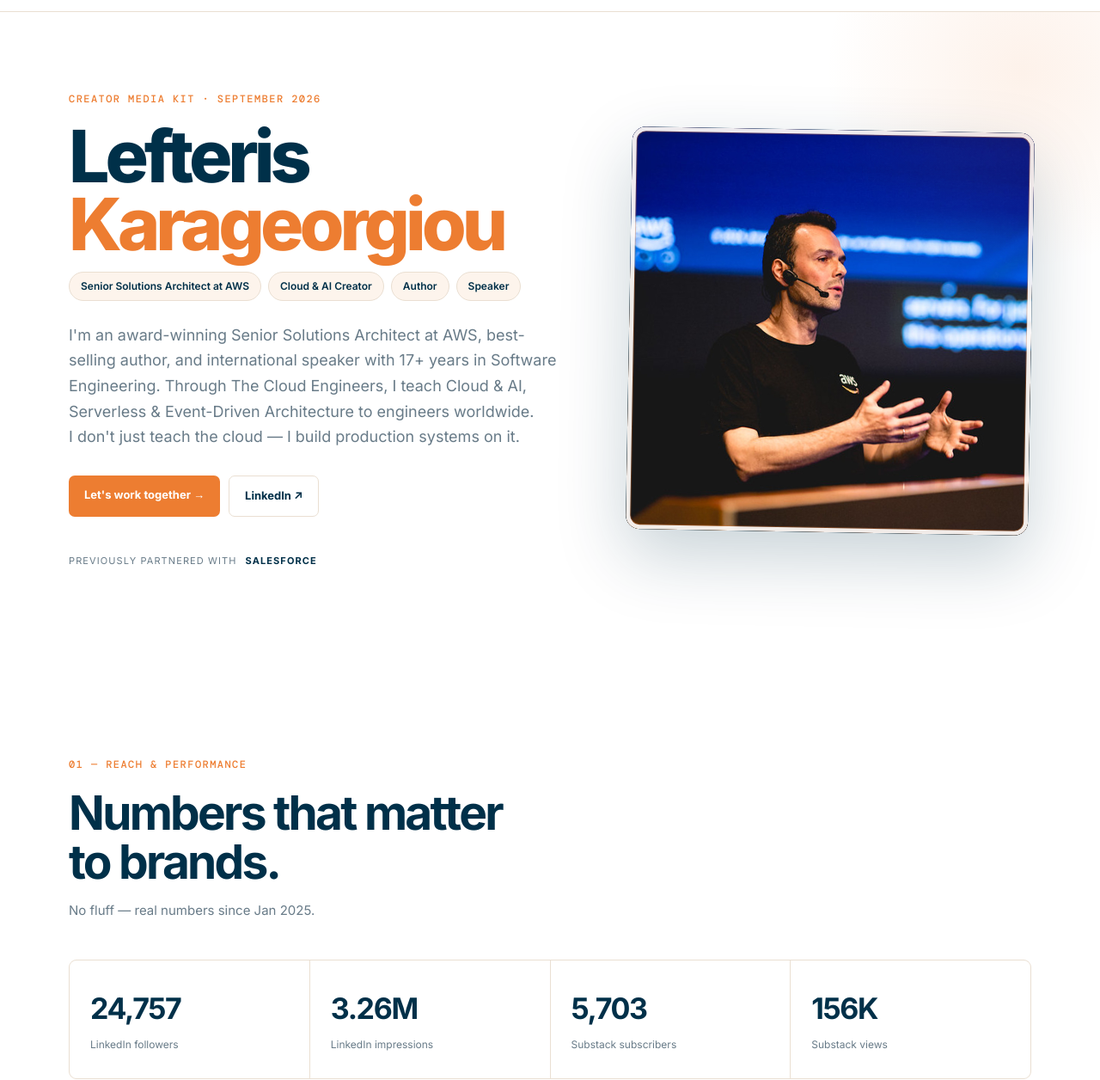
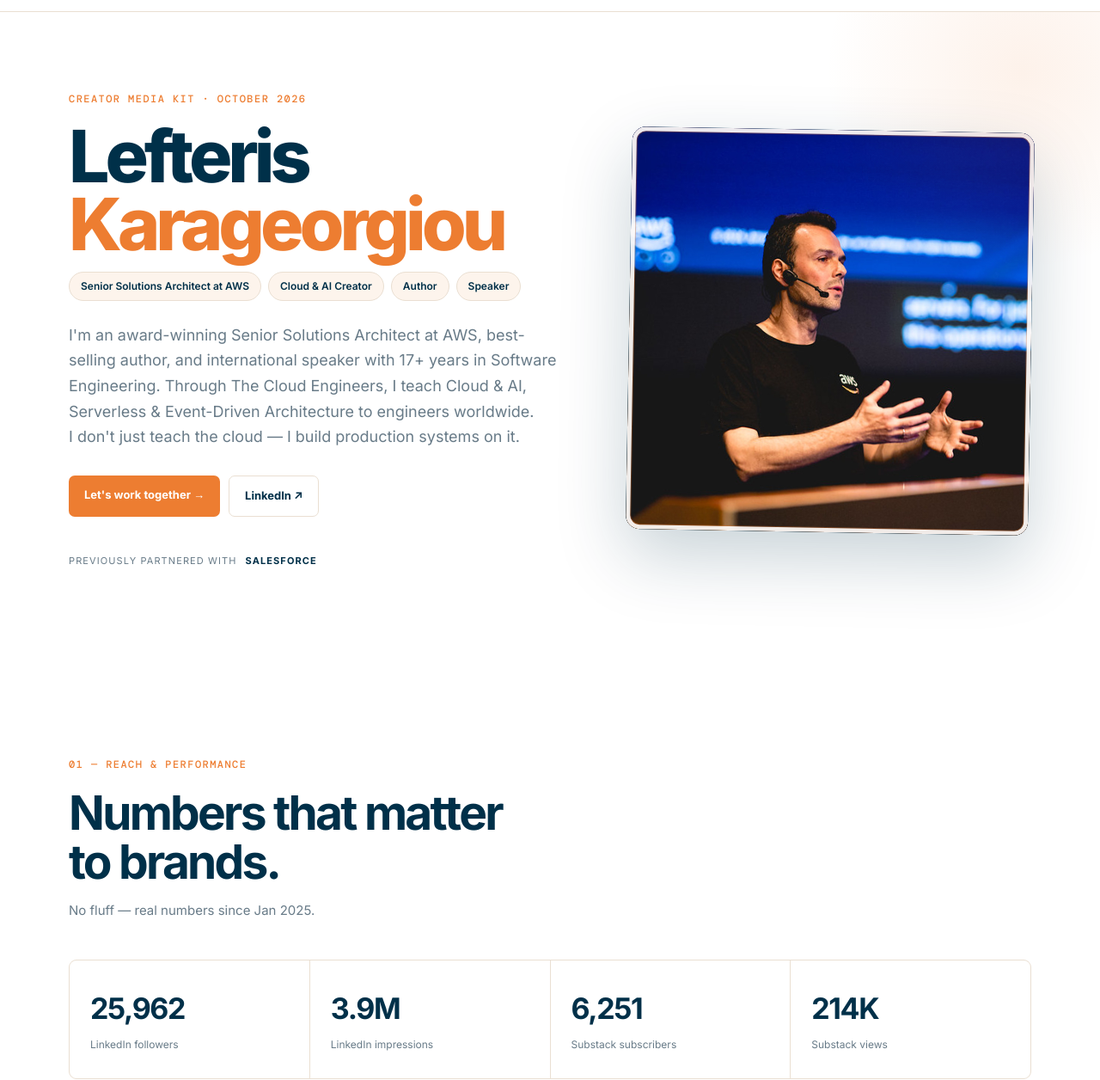
Before and after one commit to lefkarag/lefkarag.github.io, a plain HTML site: page mediakit/index.html in a window 1280 px wide. Shown: the part 54-1310 px from the top of the page at 86% size. Drawn offline with nearby package versions, Linux system fonts and the light colour scheme.

Commit message:
October 2026 stats

```diff
--- a/mediakit/index.html
+++ b/mediakit/index.html
@@ -24,7 +24,7 @@
 <section class="hero">
   <div class="wrap hero-grid">
     <div>
-      <div class="kicker">CREATOR MEDIA KIT · SEPTEMBER 2026</div>
+      <div class="kicker">CREATOR MEDIA KIT · OCTOBER 2026</div>
       <h1>Lefteris<br><span>Karageorgiou</span></h1>
       <div class="role-pills">
         <span class="role-pill">Senior Solutions Architect at AWS</span>
@@ -49,10 +49,10 @@
   <div class="wrap">
     <div class="section-intro"><span>01 — REACH & PERFORMANCE</span><h2>Numbers that matter<br>to brands.</h2><p>No fluff — real numbers since Jan 2025.</p></div>
     <div class="big-stats">
-      <div><strong>24,757</strong><span>LinkedIn followers</span></div>
-      <div><strong>3.26M</strong><span>LinkedIn impressions</span></div>
-      <div><strong>5,703</strong><span>Substack subscribers</span></div>
-      <div><strong>156K</strong><span>Substack views</span></div>
+      <div><strong>25,962</strong><span>LinkedIn followers</span></div>
+      <div><strong>3.9M</strong><span>LinkedIn impressions</span></div>
+      <div><strong>6,251</strong><span>Substack subscribers</span></div>
+      <div><strong>214K</strong><span>Substack views</span></div>
     </div>
     <div class="detail-grid">
       <article><small>MEDIAN REACH</small><b>3,100</b><p>Impressions per LinkedIn post</p><div class="accent">46 median likes</div></article>
@@ -96,7 +96,7 @@
   <div class="wrap newsletter-grid">
     <div><span>03 — THE CLOUD ENGINEERS</span><h2>A second channel for deeper attention.</h2><p>Long-form cloud engineering content for readers who want practical architecture, AWS, serverless, microservices, cloud careers and engineering lessons.</p><a class="under" href="https://blog.thecloudengineers.com/" target="_blank" rel="noopener">Read The Cloud Engineers ↗</a></div>
     <div class="newsletter-box">
-      <div><b>5,703</b><span>subscribers</span></div>
+      <div><b>6,251</b><span>subscribers</span></div>
       <div><b>34%</b><span>average open rate</span></div>
       <div><b>3.7%</b><span>average CTR</span></div>
       <div><b>75% / 95%</b><span>best open rate / CTR*</span></div>
```
